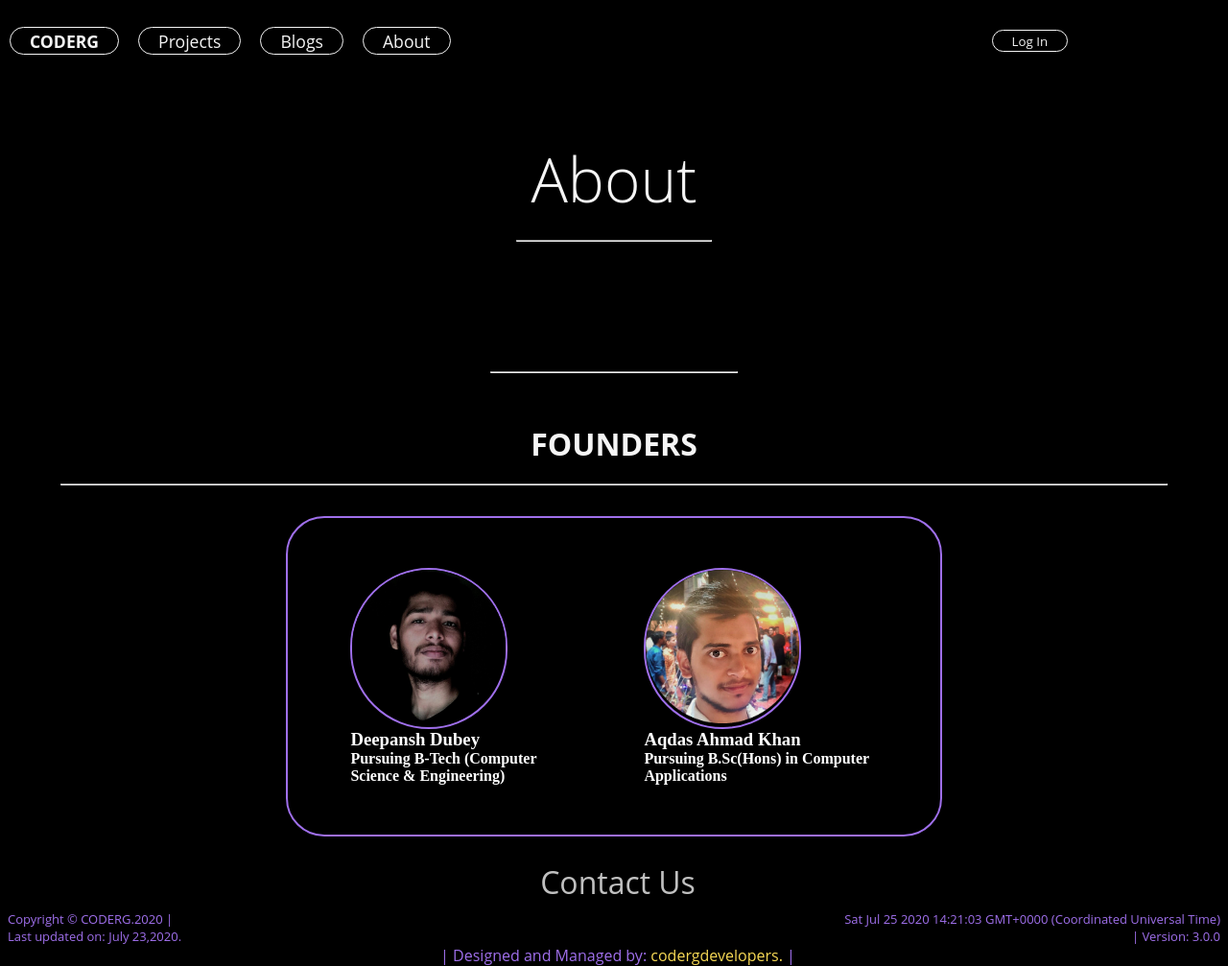
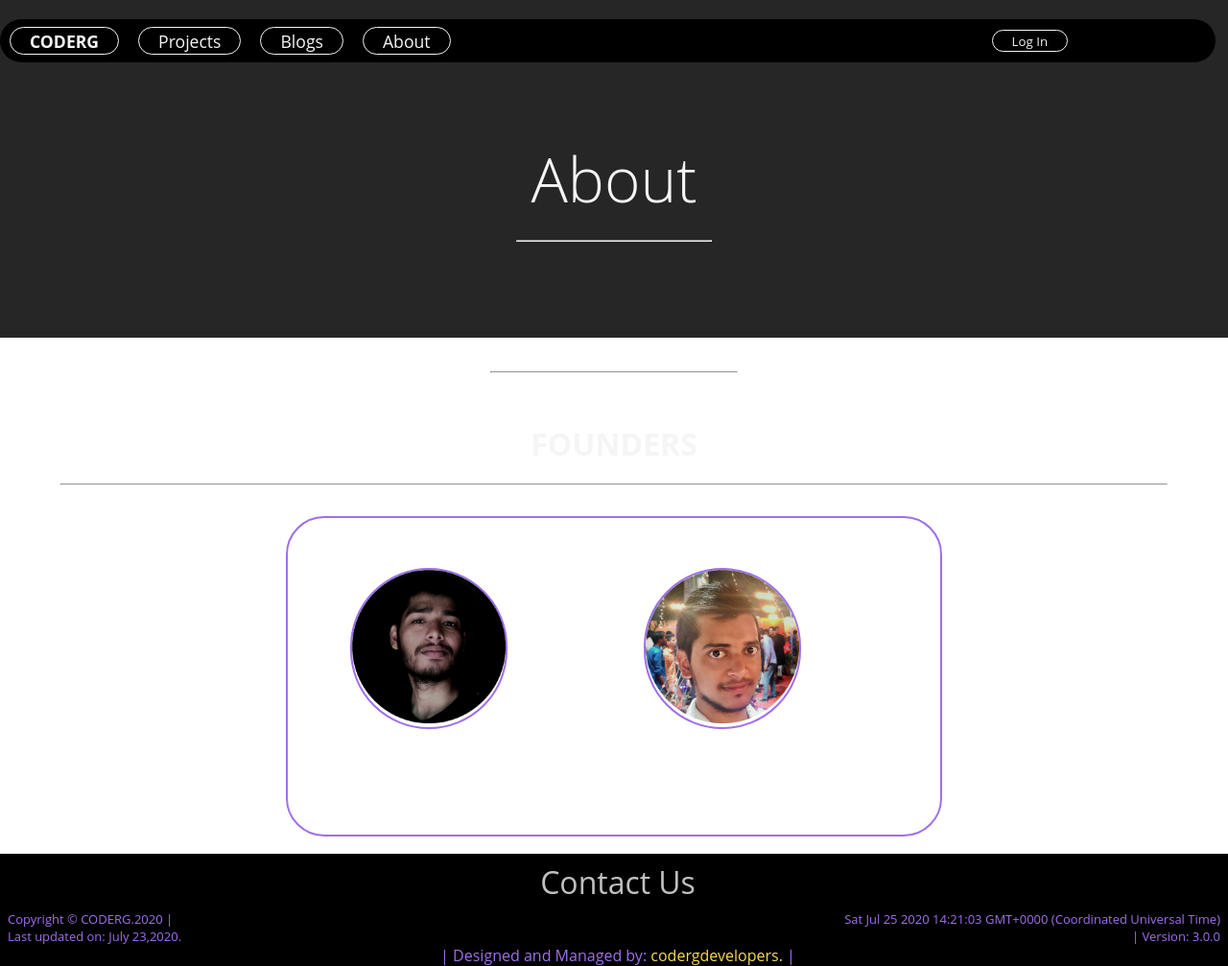
Before and after one commit to codergdevelopers/coderg, a Flask app: page /about/ in a window 1280 px wide. Shown: the whole page at 96% size. Run offline with Flask 2, Linux system fonts and the light colour scheme.

Commit message:
Working on pages

```diff
--- a/flask_qa/templates/about.html
+++ b/flask_qa/templates/about.html
@@ -2,12 +2,12 @@
 {% block head %}
 
 <title>About</title>
-<style>
+<!-- <style>
     body {
         background-color: black;
     }
 </style>
-</head>
+</head> -->
 
 <body>
 
--- a/flask_qa/templates/dashboard.html
+++ b/flask_qa/templates/dashboard.html
@@ -1,19 +1,19 @@
 {% extends "layout.html" %}
 {% block body %}
 
-<head>
+<!-- <head>
     <style>
         body {
             background-color: black;
         }
     </style>
-</head>
+</head> -->
 
 
 <div class="post">
 
     <div style="padding-bottom: 5rem;">
-        <h1 class="h-primary-head">Blogs</h1>
+        <h1 class="h-primary-head">Dashboard</h1>
         <hr style="width: 95%; margin: auto;">
     </div>
 
--- a/flask_qa/templates/layout.html
+++ b/flask_qa/templates/layout.html
@@ -4,11 +4,11 @@
 <head>
     <meta charset="UTF-8">
     <meta name="viewport" content="width=device-width, initial-scale=1.0">
-    <link rel="stylesheet" href="{{url_for('static',filename='css/stylesh22.css')}}">
+    <link rel="stylesheet" href="{{url_for('static',filename='css/stylesh23.css')}}">
     <link rel="stylesheet" media="screen and (min-width: 481px) and (max-width:1100px)"
-        href="{{url_for('static',filename='css/phone18.css')}}">
+        href="{{url_for('static',filename='css/phone19.css')}}">
     <link rel="stylesheet" media="screen and  (max-width:480px)"
-        href="{{url_for('static',filename='css/smallphone18.css')}}">
+        href="{{url_for('static',filename='css/smallphone19.css')}}">
 
 
 
```
Also changed, not shown: flask_qa/static/css/phone19.css (renamed from flask_qa/static/css/phone18.css), flask_qa/static/css/smallphone19.css (renamed from flask_qa/static/css/smallphone18.css), flask_qa/static/css/stylesh23.css (renamed from flask_qa/static/css/stylesh22.css).
